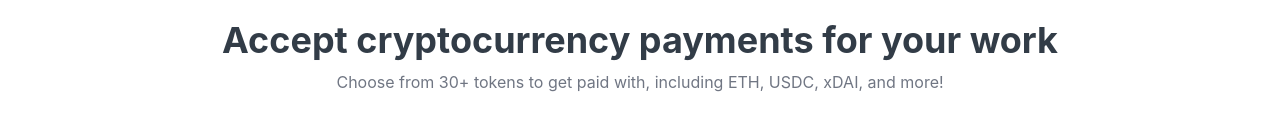
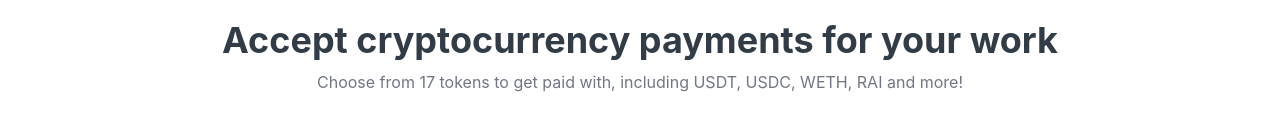
Before and after one commit to raid-guild/smart-invoice-website, a Next.js app: page / in a window 1280 px wide. Shown: the part 741-873 px from the top of the page. Built offline with nearby package versions, Linux system fonts and the light colour scheme.

Commit message:
Fixed statement to correct number of token choices

```diff
--- a/components/home/FeatureCrypto.jsx
+++ b/components/home/FeatureCrypto.jsx
@@ -12,8 +12,7 @@
       <Flex direction='column' align='center' padding={20} width="100%" textAlign='center' {...props}>
         <Heading mb={2}>Accept cryptocurrency payments for your work</Heading>
         <Text mb={10}>
-          Choose from 30+ tokens to get paid with, including ETH, USDC, xDAI,
-          and more!
+          Choose from 17 tokens to get paid with, including USDT, USDC, WETH, RAI and more!
         </Text>
         <Grid
           gridTemplateColumns="repeat(auto-fit, minmax(200px, 1fr))"
--- a/components/layout/Layout.jsx
+++ b/components/layout/Layout.jsx
@@ -10,7 +10,7 @@
   return (
     <Flex direction="column" minHeight="100vh">
       <Head>
-        <meta charset="UTF-8"/>
+        <meta charSet="UTF-8"/>
         <meta name="viewport" content="width=device-width, initial-scale=1.0"/>
         <title>{title}</title>
         {metatags}
```
